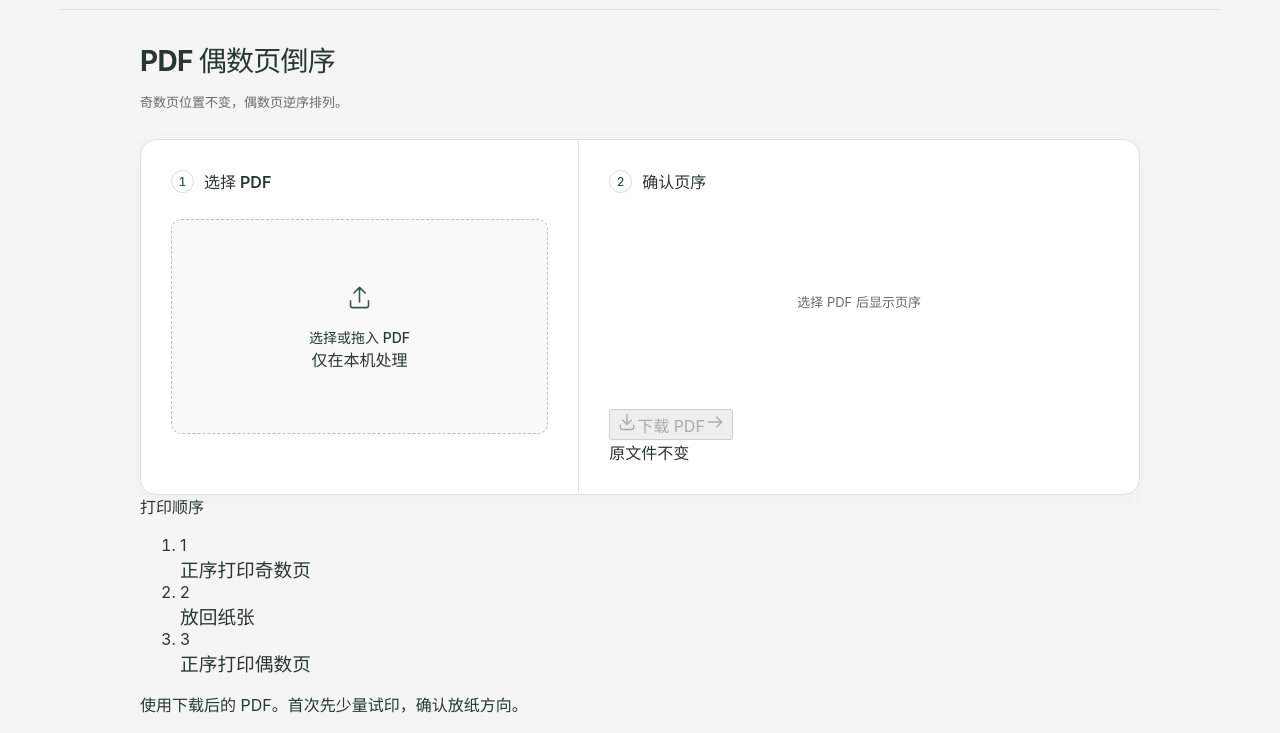
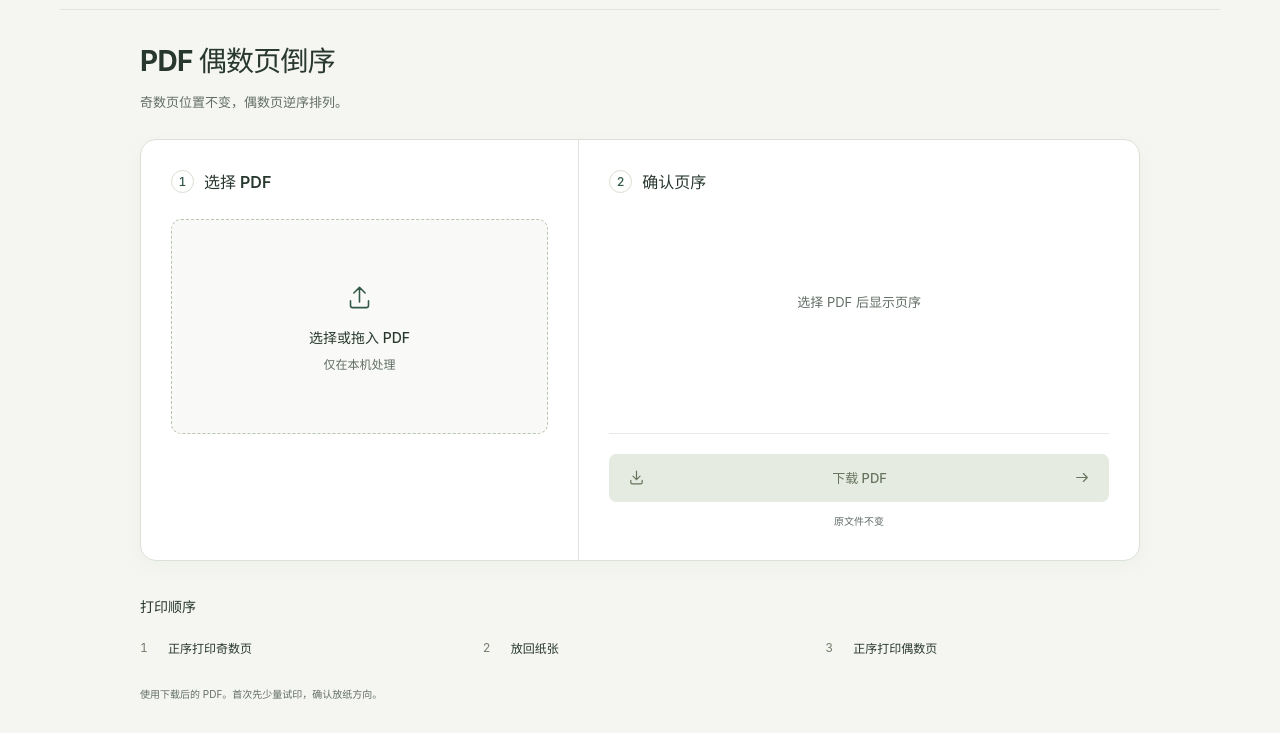
Before and after one commit to umud66/pdf-rever, a website: page public/index.html in a window 1280 px wide. Shown: the part 90-823 px from the top of the page. Drawn offline with Linux system fonts and the light colour scheme.

Commit message:
fix style error

```diff
--- a/public/styles.css
+++ b/public/styles.css
@@ -37,7 +37,7 @@ h2 { display:flex; align-items:center; gap:10px; font-size:16px; font-weight:600
 .upload-symbol { display:grid; place-items:center; margin-bottom:16px; color:var(--accent); }
 .upload-symbol .icon { width:27px; height:27px; stroke-width:1.4; }
 .drop-zone strong { font-size:14px; font-weight:550; }
-.drop-zone>span:not(.upload-symbol):not(
+.drop-zone #file-hint { font-size:12px; color:var(--muted); margin-top:8px; }
 .text-button { display:inline-flex; align-items:center; justify-content:center; gap:5px; padding:7px 2px; border:0; background:none; color:var(--accent); font-size:12px; font-weight:550; text-decoration:underline; text-decoration-color:transparent; text-underline-offset:4px; transition:text-decoration-color 160ms; }
 .text-button .icon { width:14px; height:14px; }
 .text-button:hover { text-decoration-color:currentColor; }
```
